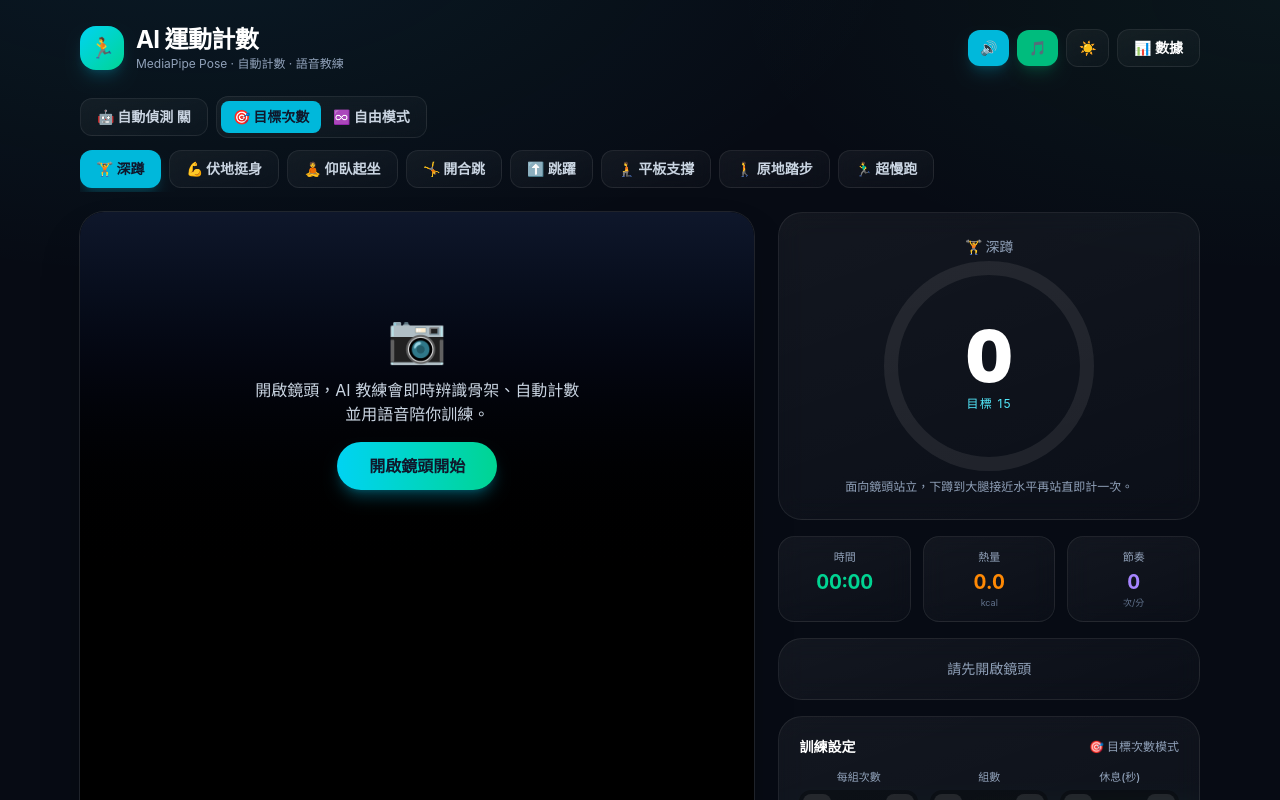
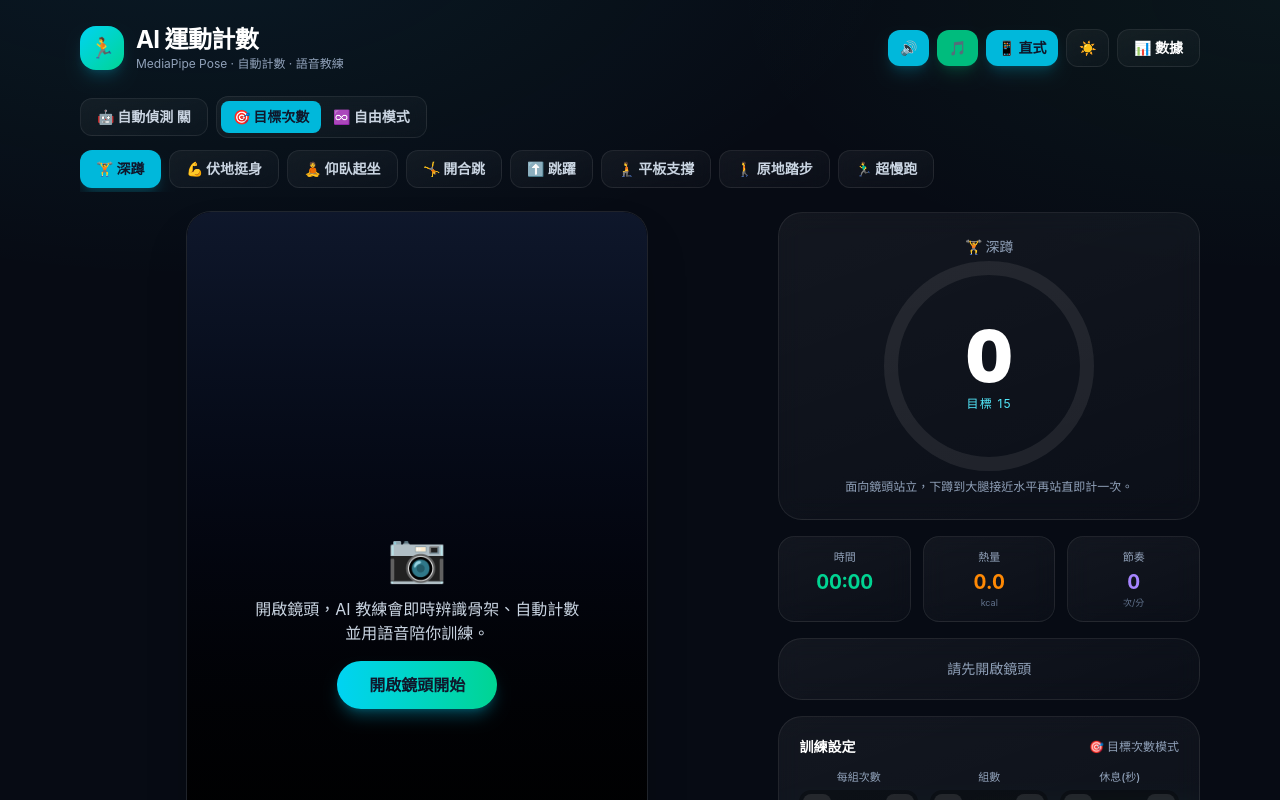
Before and after one commit to roy445/ai-workout-counter, a Next.js app: page / in a window 1280 px wide. Shown: the top 800 px of the page. Built offline with nearby package versions, Linux system fonts and the light colour scheme; no server answers; the database is empty.

Commit message:
新增直式全身取景

```diff
--- a/src/components/WorkoutClient.tsx
+++ b/src/components/WorkoutClient.tsx
@@ -42,6 +42,7 @@ export default function WorkoutClient() {
   const activeKeyRef = useRef<ExerciseKey>("squat");
   const detectingRef = useRef<boolean>(false);
   const detectStartRef = useRef<number>(0);
+  const portraitRef = useRef<boolean>(true);
   const lastVideoTimeRef = useRef<number>(-1);
   const lastFrameTsRef = useRef<number>(0);
   const activeMsRef = useRef<number>(0);
@@ -76,6 +77,7 @@ export default function WorkoutClient() {
   const [soundOn, setSoundOn] = useState(true);
   const [metronomeOn, setMetronomeOn] = useState(false);
   const [metronomeBpm, setMetronomeBpm] = useState(40);
+  const [portrait, setPortrait] = useState(true); // true=直式(全身)，false=橫式
   const [saveMsg, setSaveMsg] = useState("");
   const [popKey, setPopKey] = useState(0);
   const [personalBest, setPersonalBest] = useState(0);
@@ -149,7 +151,13 @@ export default function WorkoutClient() {
     if (ad !== null) setAutoDetect(ad === "1");
     const md = localStorage.getItem("workout_mode");
     if (md === "free" || md === "target") setMode(md);
+    const po = localStorage.getItem("workout_portrait");
+    if (po !== null) setPortrait(po === "1");
   }, []);
+  useEffect(() => {
+    portraitRef.current = portrait;
+    localStorage.setItem("workout_portrait", portrait ? "1" : "0");
+  }, [portrait]);
   useEffect(() => {
     localStorage.setItem("workout_auto", autoDetect ? "1" : "0");
   }, [autoDetect]);
@@ -556,11 +564,12 @@ export default function WorkoutClient() {
       getSound().unlock();
       getSpeech().speak("正在啟動鏡頭與 AI 模型");
 
+      // 直式時要求較高的畫面（手機可拍到全身），橫式則用一般 16:9
       const stream = await navigator.mediaDevices.getUserMedia({
         video: {
           facingMode: "user",
-          width: { ideal: 1280 },
-          height: { ideal: 720 },
+          width: { ideal: portraitRef.current ? 720 : 1280 },
+          height: { ideal: portraitRef.current ? 1280 : 720 },
         },
         audio: false,
       });
@@ -756,6 +765,17 @@ export default function WorkoutClient() {
           >
             {soundOn ? "🎵" : "🔕"}
           </button>
+          <button
+            onClick={() => setPortrait((v) => !v)}
+            className={`rounded-xl px-3 py-2 text-sm font-semibold transition ${
+              portrait
+                ? "bg-cyan-500 text-slate-900 shadow-lg shadow-cyan-500/20"
+                : "glass text-slate-300"
+            }`}
+            title={portrait ? "直式（照全身）" : "橫式"}
+          >
+            {portrait ? "📱 直式" : "🖥️ 橫式"}
+          </button>
           <ThemeToggle />
           <Link
             href="/history"
@@ -829,8 +849,16 @@ export default function WorkoutClient() {
 
       <div className="grid gap-6 lg:grid-cols-[1.6fr_1fr]">
         {/* 影像區 */}
-        <div className="relative overflow-hidden rounded-3xl bg-black shadow-2xl ring-1 ring-white/10">
-          <div className="relative aspect-video w-full">
+        <div
+          className={`relative mx-auto w-full overflow-hidden rounded-3xl bg-black shadow-2xl ring-1 ring-white/10 ${
+            portrait ? "max-w-[460px]" : ""
+          }`}
+        >
+          <div
+            className={`relative w-full ${
+              portrait ? "aspect-[9/16]" : "aspect-video"
+            }`}
+          >
             <video
               ref={videoRef}
               playsInline
```
